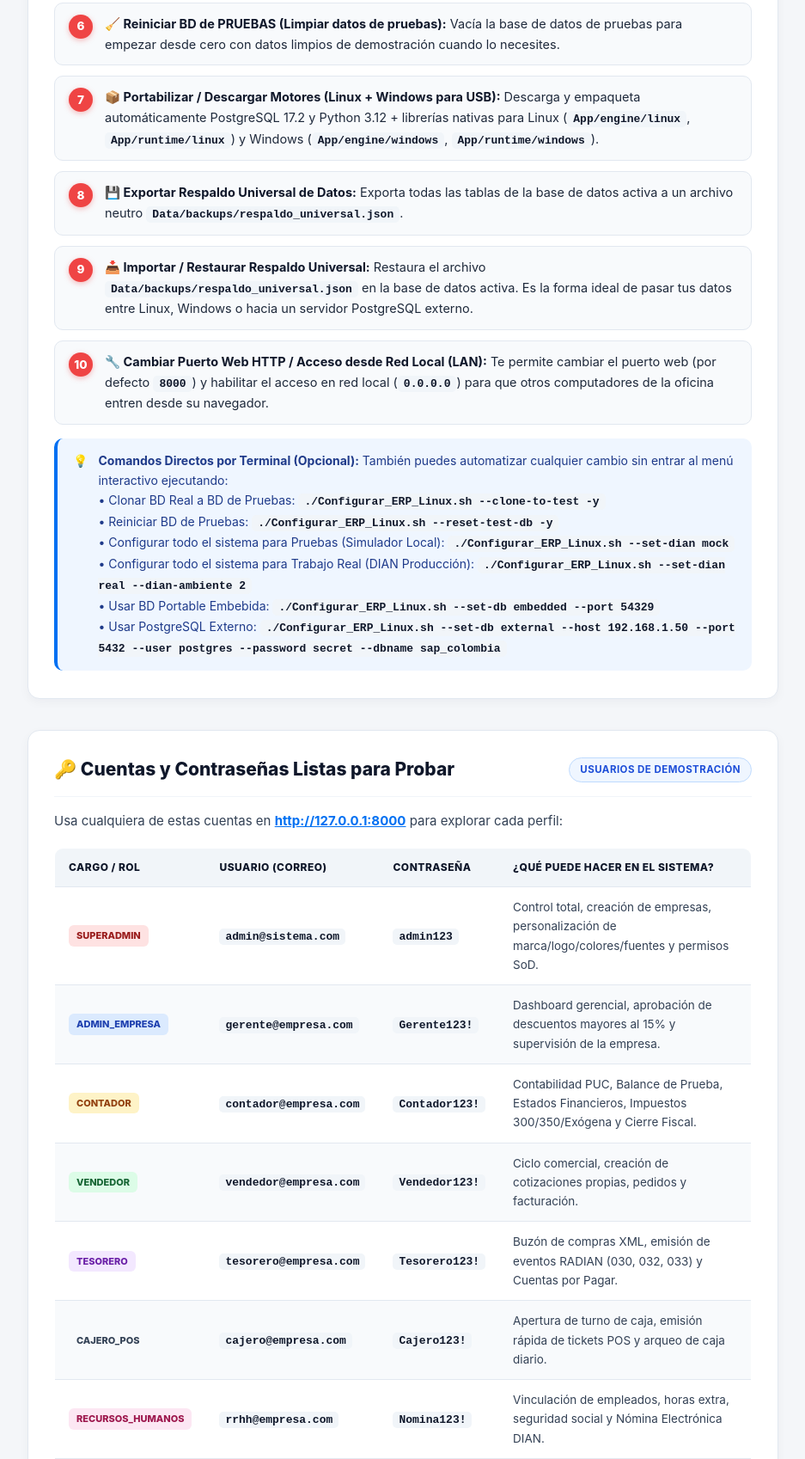
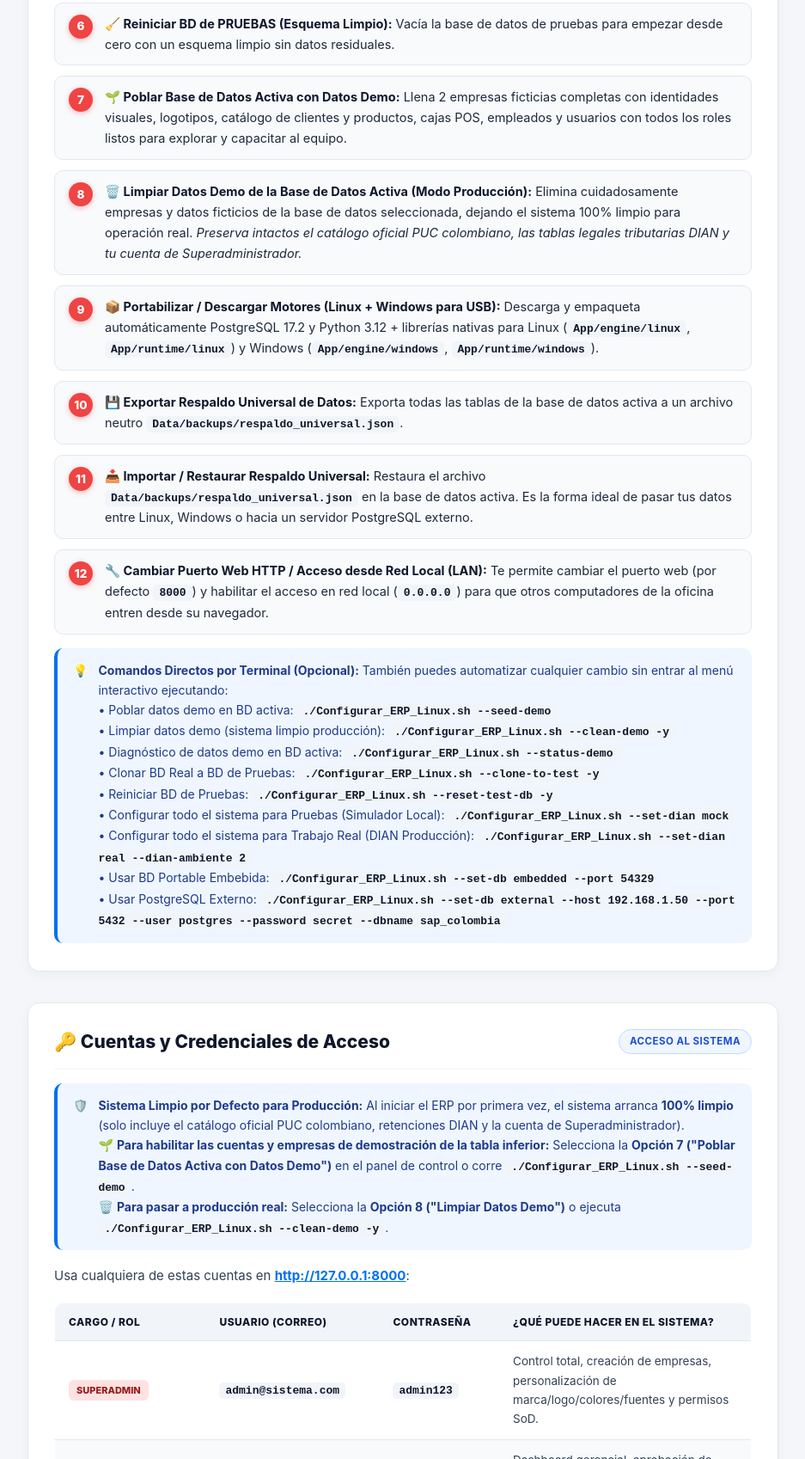
Before and after one commit to NoNamedCat/sap-colombia-portable, a plain HTML site: page index.html in a window 1280 px wide. Shown: the part 1838-3535 px from the top of the page at 86% size, without its empty margins (326-1263 px from the left). Drawn offline with Linux system fonts and the light colour scheme.

Commit message:
docs(gh-pages): actualizar tutorial con panel de control y gestión de datos demo

```diff
--- a/index.html
+++ b/index.html
@@ -538,7 +538,7 @@
       </table>
 
       <h3 style="margin:22px 0 10px 0; color:#0f172a;">🎛️ 2. Opciones Paso a Paso del Panel de Control Interactivo</h3>
-      <p>Al abrir <code>./Configurar_ERP_Linux.sh</code> (Linux) o <code>Configurar_ERP_Windows.bat</code> (Windows), verás el estado actual del sistema y <strong>10 opciones numeradas</strong>:</p>
+      <p>Al abrir <code>./Configurar_ERP_Linux.sh</code> (Linux) o <code>Configurar_ERP_Windows.bat</code> (Windows), verás el estado actual del sistema y <strong>12 opciones numeradas</strong>:</p>
 
       <ul class="step-list">
         <li class="step-item">
@@ -565,22 +565,30 @@
         </li>
         <li class="step-item">
           <span class="step-num">6</span>
-          <div class="step-text"><strong>🧹 Reiniciar BD de PRUEBAS (Limpiar datos de pruebas):</strong> Vacía la base de datos de pruebas para empezar desde cero con datos limpios de demostración cuando lo necesites.</div>
+          <div class="step-text"><strong>🧹 Reiniciar BD de PRUEBAS (Esquema Limpio):</strong> Vacía la base de datos de pruebas para empezar desde cero con un esquema limpio sin datos residuales.</div>
         </li>
         <li class="step-item">
           <span class="step-num">7</span>
+          <div class="step-text"><strong>🌱 Poblar Base de Datos Activa con Datos Demo:</strong> Llena 2 empresas ficticias completas con identidades visuales, logotipos, catálogo de clientes y productos, cajas POS, empleados y usuarios con todos los roles listos para explorar y capacitar al equipo.</div>
+        </li>
+        <li class="step-item">
+          <span class="step-num">8</span>
+          <div class="step-text"><strong>🗑️ Limpiar Datos Demo de la Base de Datos Activa (Modo Producción):</strong> Elimina cuidadosamente empresas y datos ficticios de la base de datos seleccionada, dejando el sistema 100% limpio para operación real. <em>Preserva intactos el catálogo oficial PUC colombiano, las tablas legales tributarias DIAN y tu cuenta de Superadministrador.</em></div>
+        </li>
+        <li class="step-item">
+          <span class="step-num">9</span>
           <div class="step-text"><strong>📦 Portabilizar / Descargar Motores (Linux + Windows para USB):</strong> Descarga y empaqueta automáticamente PostgreSQL 17.2 y Python 3.12 + librerías nativas para Linux (<code>App/engine/linux</code>, <code>App/runtime/linux</code>) y Windows (<code>App/engine/windows</code>, <code>App/runtime/windows</code>).</div>
         </li>
         <li class="step-item">
-          <span class="step-num">8</span>
+          <span class="step-num">10</span>
           <div class="step-text"><strong>💾 Exportar Respaldo Universal de Datos:</strong> Exporta todas las tablas de la base de datos activa a un archivo neutro <code>Data/backups/respaldo_universal.json</code>.</div>
         </li>
         <li class="step-item">
-          <span class="step-num">9</span>
+          <span class="step-num">11</span>
           <div class="step-text"><strong>📥 Importar / Restaurar Respaldo Universal:</strong> Restaura el archivo <code>Data/backups/respaldo_universal.json</code> en la base de datos activa. Es la forma ideal de pasar tus datos entre Linux, Windows o hacia un servidor PostgreSQL externo.</div>
         </li>
         <li class="step-item">
-          <span class="step-num">10</span>
+          <span class="step-num">12</span>
           <div class="step-text"><strong>🔧 Cambiar Puerto Web HTTP / Acceso desde Red Local (LAN):</strong> Te permite cambiar el puerto web (por defecto <code>8000</code>) y habilitar el acceso en red local (<code>0.0.0.0</code>) para que otros computadores de la oficina entren desde su navegador.</div>
         </li>
       </ul>
@@ -588,6 +596,9 @@
       <div class="alert alert-info">
         <div>💡</div>
         <div><strong>Comandos Directos por Terminal (Opcional):</strong> También puedes automatizar cualquier cambio sin entrar al menú interactivo ejecutando:
+          <br>• Poblar datos demo en BD activa: <code>./Configurar_ERP_Linux.sh --seed-demo</code>
+          <br>• Limpiar datos demo (sistema limpio producción): <code>./Configurar_ERP_Linux.sh --clean-demo -y</code>
+          <br>• Diagnóstico de datos demo en BD activa: <code>./Configurar_ERP_Linux.sh --status-demo</code>
           <br>• Clonar BD Real a BD de Pruebas: <code>./Configurar_ERP_Linux.sh --clone-to-test -y</code>
           <br>• Reiniciar BD de Pruebas: <code>./Configurar_ERP_Linux.sh --reset-test-db -y</code>
           <br>• Configurar todo el sistema para Pruebas (Simulador Local): <code>./Configurar_ERP_Linux.sh --set-dian mock</code>
@@ -601,10 +612,19 @@
     <!-- TABLA DE CREDENCIALES -->
     <section class="module-card" id="credenciales">
       <div class="module-header">
-        <h2>🔑 Cuentas y Contraseñas Listas para Probar</h2>
-        <span class="module-tag">Usuarios de Demostración</span>
+        <h2>🔑 Cuentas y Credenciales de Acceso</h2>
+        <span class="module-tag">Acceso al Sistema</span>
       </div>
-      <p>Usa cualquiera de estas cuentas en <a href="http://127.0.0.1:8000" target="_blank" style="color:var(--primary); font-weight:700;">http://127.0.0.1:8000</a> para explorar cada perfil:</p>
+      <div class="alert alert-info" style="margin-bottom:18px;">
+        <div>🛡️</div>
+        <div>
+          <strong>Sistema Limpio por Defecto para Producción:</strong>
+          Al iniciar el ERP por primera vez, el sistema arranca <strong>100% limpio</strong> (solo incluye el catálogo oficial PUC colombiano, retenciones DIAN y la cuenta de Superadministrador).
+          <br>🌱 <strong>Para habilitar las cuentas y empresas de demostración de la tabla inferior:</strong> Selecciona la <strong>Opción 7 ("Poblar Base de Datos Activa con Datos Demo")</strong> en el panel de control o corre <code>./Configurar_ERP_Linux.sh --seed-demo</code>.
+          <br>🗑️ <strong>Para pasar a producción real:</strong> Selecciona la <strong>Opción 8 ("Limpiar Datos Demo")</strong> o ejecuta <code>./Configurar_ERP_Linux.sh --clean-demo -y</code>.
+        </div>
+      </div>
+      <p>Usa cualquiera de estas cuentas en <a href="http://127.0.0.1:8000" target="_blank" style="color:var(--primary); font-weight:700;">http://127.0.0.1:8000</a>:</p>
 
       <table>
         <thead>
```
Also changed, not shown: 1 other file.
